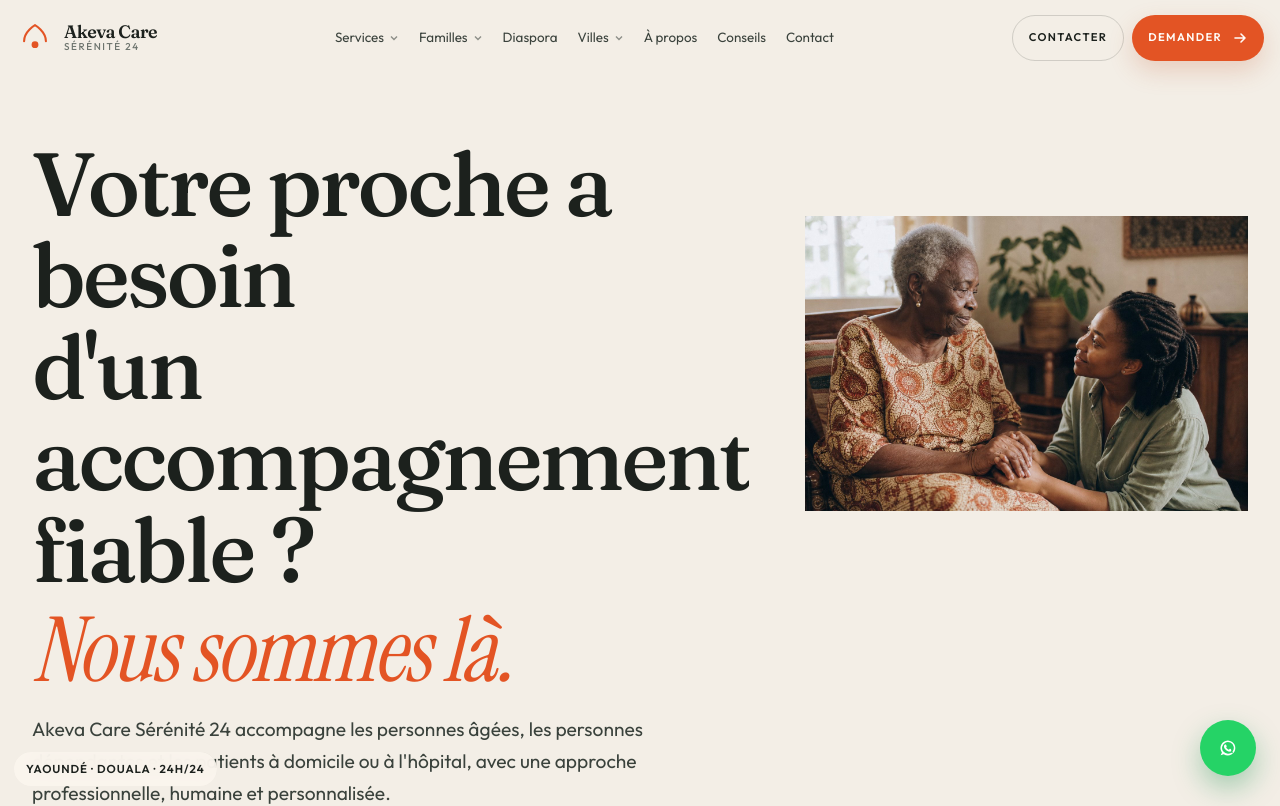
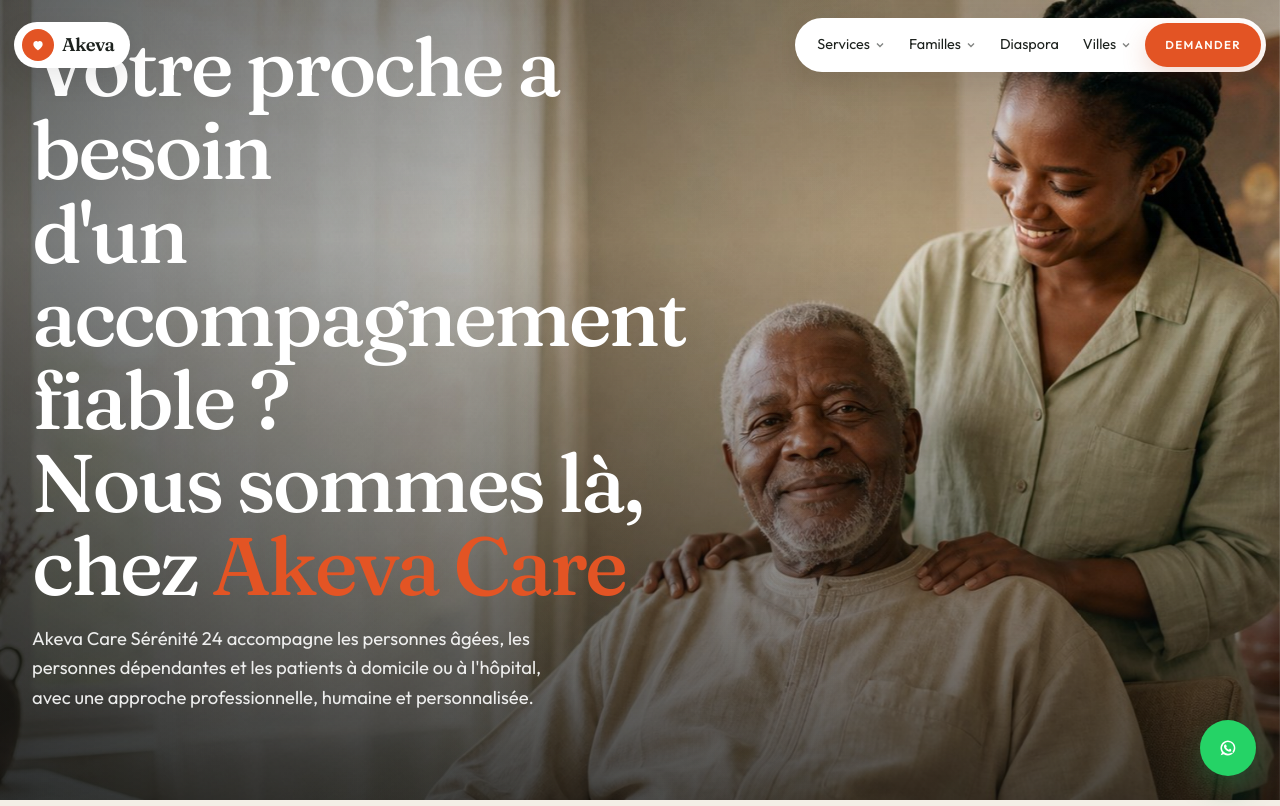
Before and after one commit to impacttech237/AKEVA-CARE-SERENITE-24, a Next.js app: page / in a window 1280 px wide. Shown: the top 806 px of the page. Built offline with nearby package versions, Linux system fonts and the light colour scheme.

Commit message:
Aligner hero plein écran et nav en pastilles sur Medora
Photo viewport, texte blanc en overlay, Akeva Care en orange,
logo et menu flottants dans des pilules blanches, CTA Demander
intégré à droite de la nav.

Co-authored-by: arena-agent <297053741+arena-agent@users.noreply.github.com>

```diff
--- a/app/globals.css
+++ b/app/globals.css
@@ -279,26 +279,57 @@
   position: fixed;
   inset: 0 0 auto 0;
   z-index: 50;
-  height: var(--header);
-  display: flex;
-  align-items: center;
-  transition: background 0.4s ease, box-shadow 0.4s ease, height 0.4s var(--ease);
-}
-
-.header.is-scrolled {
-  background: rgba(243, 238, 230, 0.92);
-  backdrop-filter: blur(16px);
-  box-shadow: 0 1px 0 var(--line);
-  height: 68px;
+  padding: 18px 0 0;
+  background: transparent;
 }
 
 .header-inner {
-  width: min(calc(100% - 32px), var(--wide));
+  width: min(calc(100% - 28px), var(--wide));
   margin-inline: auto;
   display: flex;
   align-items: center;
   justify-content: space-between;
-  gap: 18px;
+  gap: 16px;
+}
+
+.logo-pill,
+.nav-pill,
+.burger-pill {
+  background: #fff;
+  border-radius: 999px;
+  box-shadow: 0 10px 28px rgba(20, 24, 21, 0.1);
+}
+
+.logo-pill {
+  display: inline-flex;
+  align-items: center;
+  padding: 7px 16px 7px 8px;
+  flex-shrink: 0;
+}
+
+.logo-compact {
+  display: inline-flex;
+  align-items: center;
+  gap: 8px;
+  font-family: "Fraunces Variable", Fraunces, Georgia, serif;
+  font-size: 1.15rem;
+  letter-spacing: -0.03em;
+  font-weight: 550;
+}
+
+.logo-heart {
+  width: 32px;
+  height: 32px;
+  border-radius: 50%;
+  background: var(--terra);
+  color: #fff;
+  display: grid;
+  place-items: center;
+}
+
+.logo-heart svg {
+  width: 16px;
+  height: 16px;
 }
 
 .logo {
@@ -335,10 +366,16 @@
   font-weight: 500;
 }
 
-.nav-desktop {
+.nav-pill {
   display: none;
   align-items: center;
-  gap: 4px;
+  padding: 5px 5px 5px 10px;
+  gap: 2px;
+}
+
+.nav-pill nav {
+  display: flex;
+  align-items: center;
 }
 
 .nav-item {
@@ -349,17 +386,16 @@
   display: inline-flex;
   align-items: center;
   gap: 5px;
-  padding: 8px 8px;
-  font-size: 0.84rem;
-  color: var(--ink-soft);
+  padding: 10px 12px;
+  font-size: 0.9rem;
+  color: var(--ink);
   border-radius: 999px;
-  transition: color 0.25s ease, background 0.25s ease;
+  transition: background 0.25s ease;
 }
 
 .nav-link:hover,
 .nav-item.is-open .nav-link {
-  color: var(--ink);
-  background: rgba(28, 22, 18, 0.05);
+  background: rgba(28, 33, 29, 0.05);
 }
 
 .caret {
@@ -368,13 +404,18 @@
   opacity: 0.55;
 }
 
+.nav-cta {
+  min-height: 44px;
+  padding-inline: 20px;
+  font-size: 0.72rem;
+}
+
 .dropdown {
   position: absolute;
-  top: 100%;
+  top: calc(100% + 14px);
   left: 0;
-  min-width: 260px;
-  background: var(--paper);
-  border: 1px solid var(--line);
+  min-width: 250px;
+  background: #fff;
   border-radius: 18px;
   padding: 8px;
   box-shadow: var(--shadow);
@@ -382,7 +423,6 @@
   pointer-events: none;
   transform: translateY(8px);
   transition: opacity 0.3s var(--ease), transform 0.3s var(--ease);
-  margin-top: 0;
 }
 
 .dropdown::before {
@@ -390,8 +430,8 @@
   position: absolute;
   left: 0;
   right: 0;
-  top: -14px;
-  height: 14px;
+  top: -16px;
+  height: 16px;
 }
 
 .nav-item.is-open .dropdown,
@@ -414,40 +454,16 @@
   color: var(--ink);
 }
 
-.header-cta {
-  display: none;
-  align-items: center;
-  gap: 8px;
-}
-
-.icon-btn {
-  width: 44px;
-  height: 44px;
-  border-radius: 50%;
+.burger-pill {
+  width: 48px;
+  height: 48px;
   display: grid;
   place-items: center;
-  border: 1px solid var(--line-strong);
-  color: var(--ink);
-  transition: background 0.3s ease, color 0.3s ease;
-}
-
-.icon-btn:hover {
-  background: var(--ink);
-  color: var(--cream);
-}
-
-.burger {
-  width: 44px;
-  height: 44px;
-  display: grid;
-  place-items: center;
-  border-radius: 50%;
-  border: 1px solid var(--line-strong);
-}
-
-.burger span,
-.burger span::before,
-.burger span::after {
+}
+
+.burger-pill span,
+.burger-pill span::before,
+.burger-pill span::after {
   display: block;
   width: 16px;
   height: 1.5px;
@@ -456,38 +472,38 @@
   transition: 0.3s ease;
 }
 
-.burger span::before,
-.burger span::after {
+.burger-pill span::before,
+.burger-pill span::after {
   content: "";
   position: absolute;
   left: 0;
 }
 
-.burger span::before {
+.burger-pill span::before {
   top: -5px;
 }
 
-.burger span::after {
+.burger-pill span::after {
   top: 5px;
 }
 
-.burger.is-open span {
+.burger-pill.is-open span {
   background: transparent;
 }
 
-.burger.is-open span::before {
+.burger-pill.is-open span::before {
   top: 0;
   transform: rotate(45deg);
 }
 
-.burger.is-open span::after {
+.burger-pill.is-open span::after {
   top: 0;
   transform: rotate(-45deg);
 }
 
 .mobile-nav {
   position: fixed;
-  inset: var(--header) 0 0 0;
+  inset: 84px 0 0 0;
   background: var(--cream);
   z-index: 49;
   overflow: auto;
@@ -541,62 +557,84 @@
 }
 
 /* ---------- hero ---------- */
-.hero {
-  padding: calc(var(--header) + 36px) 0 40px;
-}
-
-.hero-grid {
-  display: grid;
-  gap: 36px;
-}
-
-.hero h1 {
-  margin: 14px 0 18px;
-}
-
-.hero h1 .line {
-  display: block;
-}
-
-.hero-copy {
-  margin: 8px 0 26px;
-}
-
-.hero-visual {
-  display: grid;
-  grid-template-columns: 1.4fr 1fr;
-  grid-template-rows: 180px 140px;
-  gap: 12px;
-}
-
-.hero-visual .shot {
-  border-radius: 24px;
+.hero-bleed {
+  position: relative;
+  min-height: 100svh;
+  display: flex;
+  align-items: flex-end;
+  color: #fff;
   overflow: hidden;
-  position: relative;
-}
-
-.hero-visual .shot:first-child {
-  grid-row: 1 / 3;
-}
-
-.hero-visual img {
+}
+
+.hero-bleed-img {
+  position: absolute;
+  inset: 0;
   width: 100%;
   height: 100%;
   object-fit: cover;
-}
-
-.float-badge {
+  object-position: 72% center;
+  transform: scale(1.06);
+  animation: imgsettle 1.8s var(--ease) forwards;
+}
+
+@keyframes imgsettle {
+  to {
+    transform: scale(1);
+  }
+}
+
+.hero-bleed-shade {
   position: absolute;
-  left: 14px;
-  bottom: 14px;
-  background: rgba(251, 246, 238, 0.92);
-  backdrop-filter: blur(10px);
-  border-radius: 999px;
-  padding: 8px 12px;
-  font-size: 0.72rem;
-  letter-spacing: 0.08em;
-  text-transform: uppercase;
-  font-weight: 600;
+  inset: 0;
+  background:
+    linear-gradient(90deg, rgba(12, 14, 13, 0.58) 0%, rgba(12, 14, 13, 0.2) 46%, transparent 70%),
+    linear-gradient(180deg, rgba(12, 14, 13, 0.2) 0%, transparent 30%, rgba(12, 14, 13, 0.66) 100%);
+}
+
+.hero-bleed-copy {
+  position: relative;
+  z-index: 1;
+  padding: 0 0 56px;
+  width: min(calc(100% - 40px), var(--wide));
+}
+
+.hero-bleed h1 {
+  color: #fff;
+  font-size: clamp(2.35rem, 6.4vw, 5.1rem);
+  max-width: 14ch;
+  margin-bottom: 16px;
+}
+
+.hero-bleed h1 em {
+  font-family: "Fraunces Variable", Fraunces, Georgia, serif;
+  font-style: normal;
+  color: var(--terra);
+}
+
+.hero-bleed p {
+  max-width: 34rem;
+  color: rgba(255, 255, 255, 0.9);
+  font-size: clamp(0.98rem, 1.5vw, 1.15rem);
+  line-height: 1.6;
+}
+
+.hero-bleed .reveal-line {
+  overflow: hidden;
+  display: block;
+}
+
+.hero-bleed .reveal-line span {
+  display: block;
+  transform: translateY(110%);
+  animation: rise 1s var(--ease) forwards;
+}
+
+.hero-bleed .reveal-line:nth-child(2) span {
+  animation-delay: 0.1s;
+}
+
+.hero-bleed .reveal-line:nth-child(3) span {
+  animation-delay: 0.2s;
 }
 
 /* ---------- sections ---------- */
@@ -1195,23 +1233,9 @@
   transform: scale(1);
 }
 
-.hero .reveal-line {
+.hero-bleed .reveal-line {
   overflow: hidden;
   display: block;
-}
-
-.hero .reveal-line span {
-  display: block;
-  transform: translateY(110%);
-  animation: rise 1s var(--ease) forwards;
-}
-
-.hero .reveal-line:nth-child(2) span {
-  animation-delay: 0.1s;
-}
-
-.hero .reveal-line:nth-child(3) span {
-  animation-delay: 0.2s;
 }
 
 @keyframes rise {
@@ -1569,8 +1593,8 @@
     width: min(calc(100% - 64px), var(--wide));
   }
 
-  .hero-photo {
-    min-height: 460px;
+  .hero-bleed-copy {
+    padding-bottom: 72px;
   }
 
   .grid-2,
@@ -1639,9 +1663,6 @@
     padding: 100px 0;
   }
 
-  .hero {
-    padding: calc(var(--header) + 56px) 0 60px;
-  }
 }
 
 @media (min-width: 1040px) {
@@ -1649,18 +1670,11 @@
     padding-bottom: 0;
   }
 
-  .nav-desktop,
-  .header-cta {
+  .nav-pill {
     display: flex;
   }
 
-  .header-cta .btn {
-    padding-inline: 16px;
-    min-height: 46px;
-    font-size: 0.7rem;
-  }
-
-  .burger {
+  .burger-pill {
     display: none;
   }
 
@@ -1673,18 +1687,8 @@
     right: 24px;
   }
 
-  .hero-grid {
-    grid-template-columns: 1fr 1fr;
-    align-items: center;
-    gap: 56px;
-  }
-
-  .hero-photo {
-    min-height: 580px;
-  }
-
-  .hero {
-    padding: calc(var(--header) + 48px) 0 40px;
+  .hero-bleed-copy {
+    padding-bottom: 88px;
   }
 
   .grid-4 {
@@ -1726,8 +1730,8 @@
   }
 
   .reveal,
-  .hero-visual .shot,
-  .hero .reveal-line span {
+  .hero-bleed .reveal-line span,
+  .hero-bleed-img {
     opacity: 1 !important;
     transform: none !important;
   }
--- a/app/page.js
+++ b/app/page.js
@@ -32,9 +32,14 @@
 export default function HomePage() {
   return (
     <>
-      <section className="hero">
-        <div className="container-wide hero-grid">
-          <div>
+      <section className="hero-bleed">
+        <img
+          className="hero-bleed-img"
+          src="/images/hero-bleed.jpg"
+          alt="Accompagnante Akeva Care auprès d'une personne âgée à domicile"
+        />
+        <div className="hero-bleed-shade" />
+        <div className="container-wide hero-bleed-copy">
           <h1>
             <span className="reveal-line">
               <span>Votre proche a besoin</span>
@@ -42,37 +47,17 @@
             <span className="reveal-line">
               <span>d'un accompagnement fiable ?</span>
             </span>
-              <span className="reveal-line italic" style={{ color: "var(--terra)", marginTop: 10 }}>
-                <span>Nous sommes là.</span>
+            <span className="reveal-line">
+              <span>
+                Nous sommes là, chez <em>Akeva Care</em>
+              </span>
             </span>
           </h1>
-            <p className="lead hero-copy">
+          <p>
             Akeva Care Sérénité 24 accompagne les personnes âgées, les
             personnes dépendantes et les patients à domicile ou à l'hôpital,
             avec une approche professionnelle, humaine et personnalisée.
           </p>
-            <div className="btn-row">
-              <Link className="btn btn-primary" href="/demander-un-devis">
-                Demander un accompagnement <Arrow />
-              </Link>
-              <a
-                className="btn btn-ghost"
-                href={whatsappLink()}
-                target="_blank"
-                rel="noopener noreferrer"
-              >
-                Contacter Akeva Care
-              </a>
-            </div>
-          </div>
-
-          <div className="hero-photo">
-            <img
-              src="/images/hero-home.jpg"
-              alt="Accompagnante Akeva Care auprès d'une personne âgée à domicile"
-            />
-            <span className="float-badge">Yaoundé · Douala · 24h/24</span>
-          </div>
         </div>
       </section>
 
--- a/components/Header.jsx
+++ b/components/Header.jsx
@@ -4,8 +4,11 @@
 import { useEffect, useState } from "react";
 import { usePathname } from "next/navigation";
 import Logo from "./Logo";
-import { Arrow } from "./Icons";
 import { nav, site, whatsappLink } from "@/lib/site";
+
+const pillNav = nav.filter((item) =>
+  ["Services", "Familles", "Diaspora", "Villes"].includes(item.label)
+);
 
 export default function Header() {
   const pathname = usePathname();
@@ -14,7 +17,7 @@
   const [acc, setAcc] = useState(null);
 
   useEffect(() => {
-    const onScroll = () => setScrolled(window.scrollY > 12);
+    const onScroll = () => setScrolled(window.scrollY > 20);
     onScroll();
     window.addEventListener("scroll", onScroll, { passive: true });
     return () => window.removeEventListener("scroll", onScroll);
@@ -34,14 +37,15 @@
 
   return (
     <>
-      <header className={`header ${scrolled || open ? "is-scrolled" : ""}`}>
+      <header className={`header ${scrolled ? "is-scrolled" : ""} ${open ? "is-open" : ""}`}>
         <div className="header-inner">
-          <Link href="/" aria-label="Akeva Care Sérénité 24 — accueil">
-            <Logo />
+          <Link className="logo-pill" href="/" aria-label="Akeva Care Sérénité 24 — accueil">
+            <Logo compact />
           </Link>
 
-          <nav className="nav-desktop" aria-label="Navigation principale">
-            {nav.map((item) => (
+          <div className="nav-pill">
+            <nav aria-label="Navigation principale">
+              {pillNav.map((item) => (
                 <div className="nav-item" key={item.href}>
                   <Link className="nav-link" href={item.href}>
                     {item.label}
@@ -68,23 +72,13 @@
                 </div>
               ))}
             </nav>
-
-          <div className="header-cta">
-            <a
-              className="btn btn-ghost"
-              href={whatsappLink()}
-              target="_blank"
-              rel="noopener noreferrer"
-            >
-              Contacter
-            </a>
-            <Link className="btn btn-primary" href="/demander-un-devis">
-              Demander <Arrow />
+            <Link className="btn btn-primary nav-cta" href="/demander-un-devis">
+              Demander
             </Link>
           </div>
 
           <button
-            className={`burger ${open ? "is-open" : ""}`}
+            className={`burger-pill ${open ? "is-open" : ""}`}
             aria-label={open ? "Fermer le menu" : "Ouvrir le menu"}
             aria-expanded={open}
             onClick={() => setOpen((v) => !v)}
--- a/components/Logo.jsx
+++ b/components/Logo.jsx
@@ -1,4 +1,20 @@
-export default function Logo({ invert = false }) {
+export default function Logo({ invert = false, compact = false }) {
+  if (compact) {
+    return (
+      <span className="logo-compact">
+        <span className="logo-heart" aria-hidden="true">
+          <svg viewBox="0 0 24 24">
+            <path
+              d="M12 20s-7-4.4-7-9.2C5 7.6 7.2 6 9.4 6c1.3 0 2.2.6 2.6 1.4C12.4 6.6 13.3 6 14.6 6 16.8 6 19 7.6 19 10.8 19 15.6 12 20 12 20Z"
+              fill="currentColor"
+            />
+          </svg>
+        </span>
+        Akeva
+      </span>
+    );
+  }
+
   return (
     <span className="logo">
       <svg className="logo-mark" viewBox="0 0 40 40" aria-hidden="true">
```
Also changed, not shown: public/images/hero-bleed.jpg (added). Lines whose indentation alone changed are shown as unchanged.
